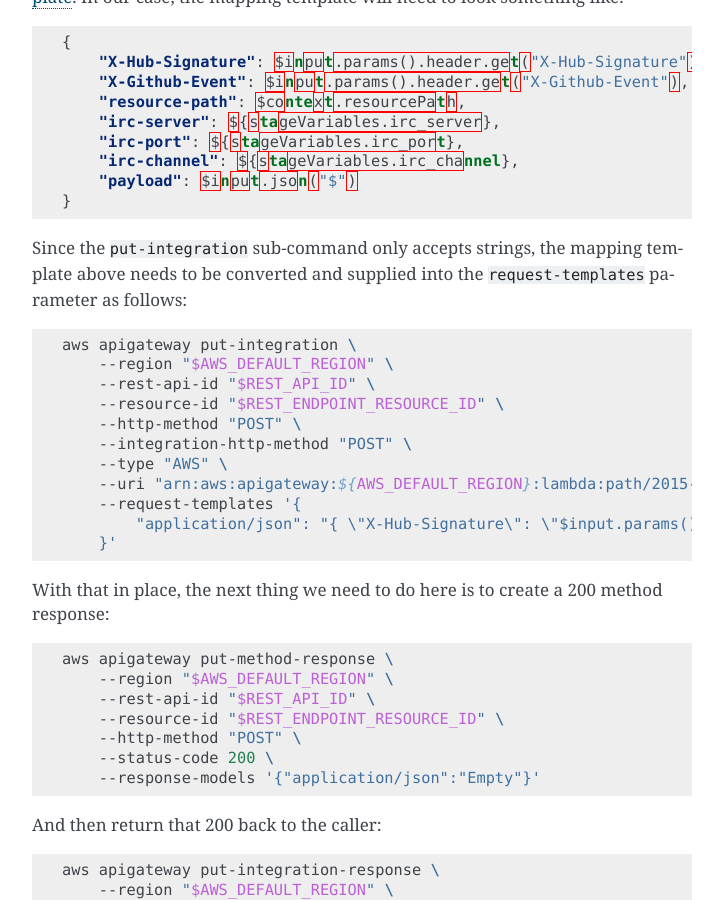
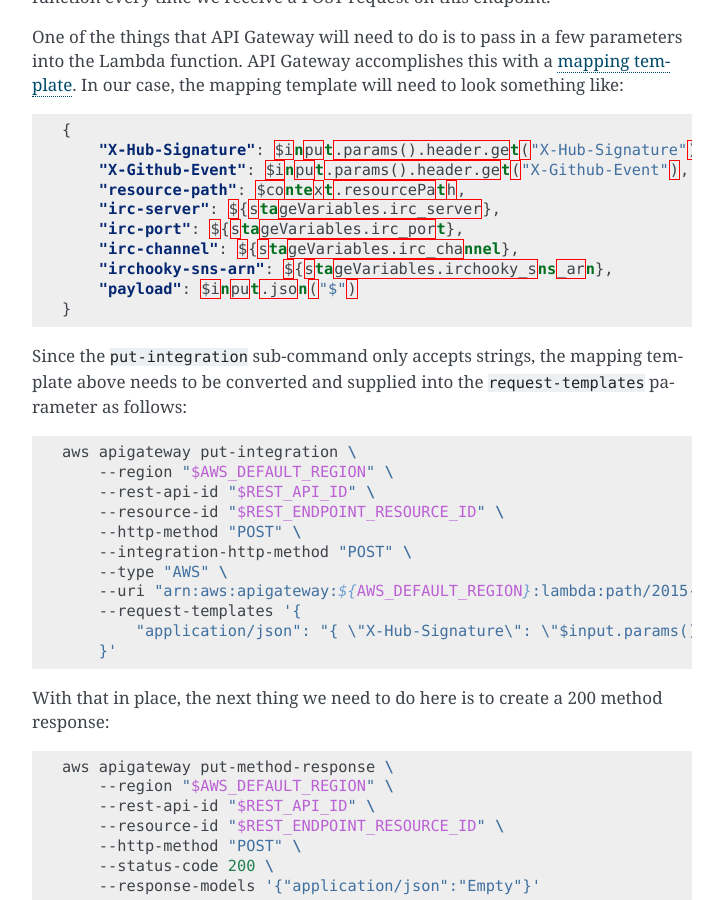
Before and after one commit to marvinpinto/irc-hooky, a Sphinx documentation site: the page built from docs/api_gateway.rst, in a window 1280 px wide and 900 px high, scrolled down 2036 px. Shown: the whole window, without its empty margins (388-1111 px from the left). Built offline with Sphinx 7.4.7, drawn with Linux system fonts in a browser that asks for light colours; some of the changed text lies outside the part shown.

Commit message:
Create and SNS topic and trigger the IRC Hooky Lambda function whenever messages are published to this topic
The reason for increasing the function timeout from 10 seconds to 60
seconds is because it unfortunately takes "a while" to:

- Connect to an IRC network
- Join an IRC channel
- Post a message to the IRC channel
- Disconnect from the IRC network

It might be worth optimizing this later but for now this will have to
do.

```diff
--- a/docs/api_gateway.rst
+++ b/docs/api_gateway.rst
@@ -25,14 +25,19 @@
     export REST_ENDPOINT_NAME=myendpoint
     export AWS_DEFAULT_REGION=us-east-1
     export LAMBDA_FUNCTION_ARN="<YOUR LAMBDA FUNCTION ARN>"
+    SNS_TOPIC_ARN="<YOUR SNS TOPIC ARN>"
 
-Note that if you don't have the ARN for your Lambda function handy, you should
-be able to find it using the following:
+If you don't have your Lambda function ARN handy:
 
 .. code-block:: bash
 
     aws lambda list-functions
 
+Similar for the SNS topic ARN:
+
+.. code-block:: bash
+
+    aws sns list-topics
 
 New API Gateway Setup
 ---------------------
@@ -119,6 +124,7 @@
         "irc-server": ${stageVariables.irc_server},
         "irc-port": ${stageVariables.irc_port},
         "irc-channel": ${stageVariables.irc_channel},
+        "irchooky-sns-arn": ${stageVariables.irchooky_sns_arn},
         "payload": $input.json("$")
     }
 
@@ -139,7 +145,7 @@
         --type "AWS" \
         --uri "arn:aws:apigateway:${AWS_DEFAULT_REGION}:lambda:path/2015-03-31/functions/${LAMBDA_FUNCTION_ARN}/invocations" \
         --request-templates '{
-            "application/json": "{ \"X-Hub-Signature\": \"$input.params().header.get(\"X-Hub-Signature\")\", \"X-Github-Event\": \"$input.params().header.get(\"X-Github-Event\")\", \"resource-path\": \"$context.resourcePath\", \"irc-server\": \"${stageVariables.irc_server}\", \"irc-port\": \"${stageVariables.irc_port}\", \"irc-channel\": \"${stageVariables.irc_channel}\", \"payload\": $input.json(\"$\") }"
+            "application/json": "{ \"X-Hub-Signature\": \"$input.params().header.get(\"X-Hub-Signature\")\", \"X-Github-Event\": \"$input.params().header.get(\"X-Github-Event\")\", \"resource-path\": \"$context.resourcePath\", \"irc-server\": \"${stageVariables.irc_server}\", \"irc-port\": \"${stageVariables.irc_port}\", \"irc-channel\": \"${stageVariables.irc_channel}\", \"irchooky-sns-arn\": \"${stageVariables.irchooky_sns_arn}\", \"payload\": $input.json(\"$\") }"
         }'
 
 With that in place, the next thing we need to do here is to create a 200 method
@@ -205,7 +211,8 @@
         --variables '{
             "irc_server": "chat.freenode.net",
             "irc_port": "6667",
-            "irc_channel": "##testtest"
+            "irc_channel": "##testtest",
+            "irchooky_sns_arn": "'$SNS_TOPIC_ARN'"
         }'
 
 And that should be it! Your new Lambda-backed API should be available at:
--- a/docs/index.rst
+++ b/docs/index.rst
@@ -36,5 +36,6 @@
 
    faq
    lambda
+   sns
    api_gateway
    lambda_update
```
Also changed, not shown: docs/lambda.rst (+9 -4 lines), docs/sns.rst (added, +43 -0 lines).
